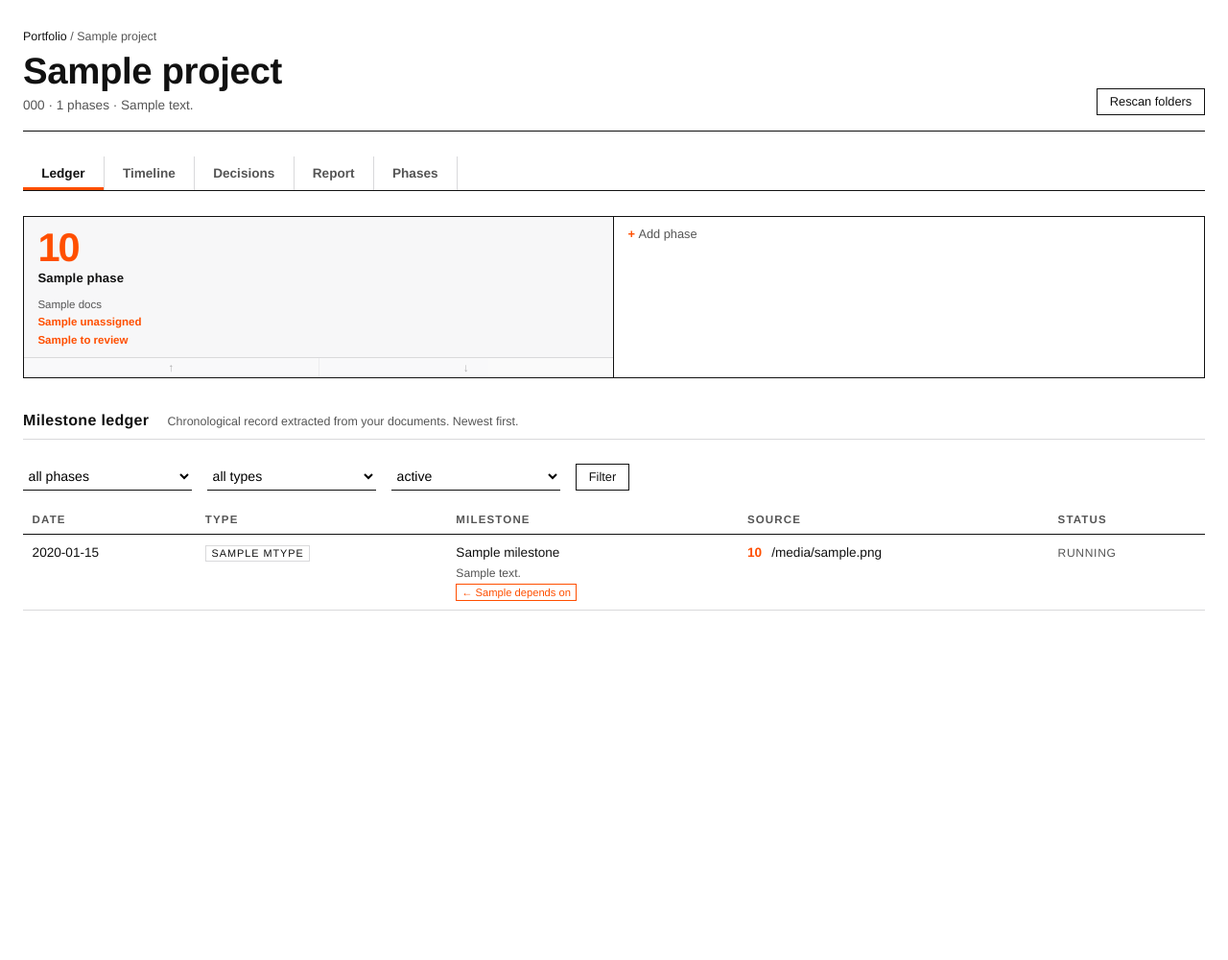
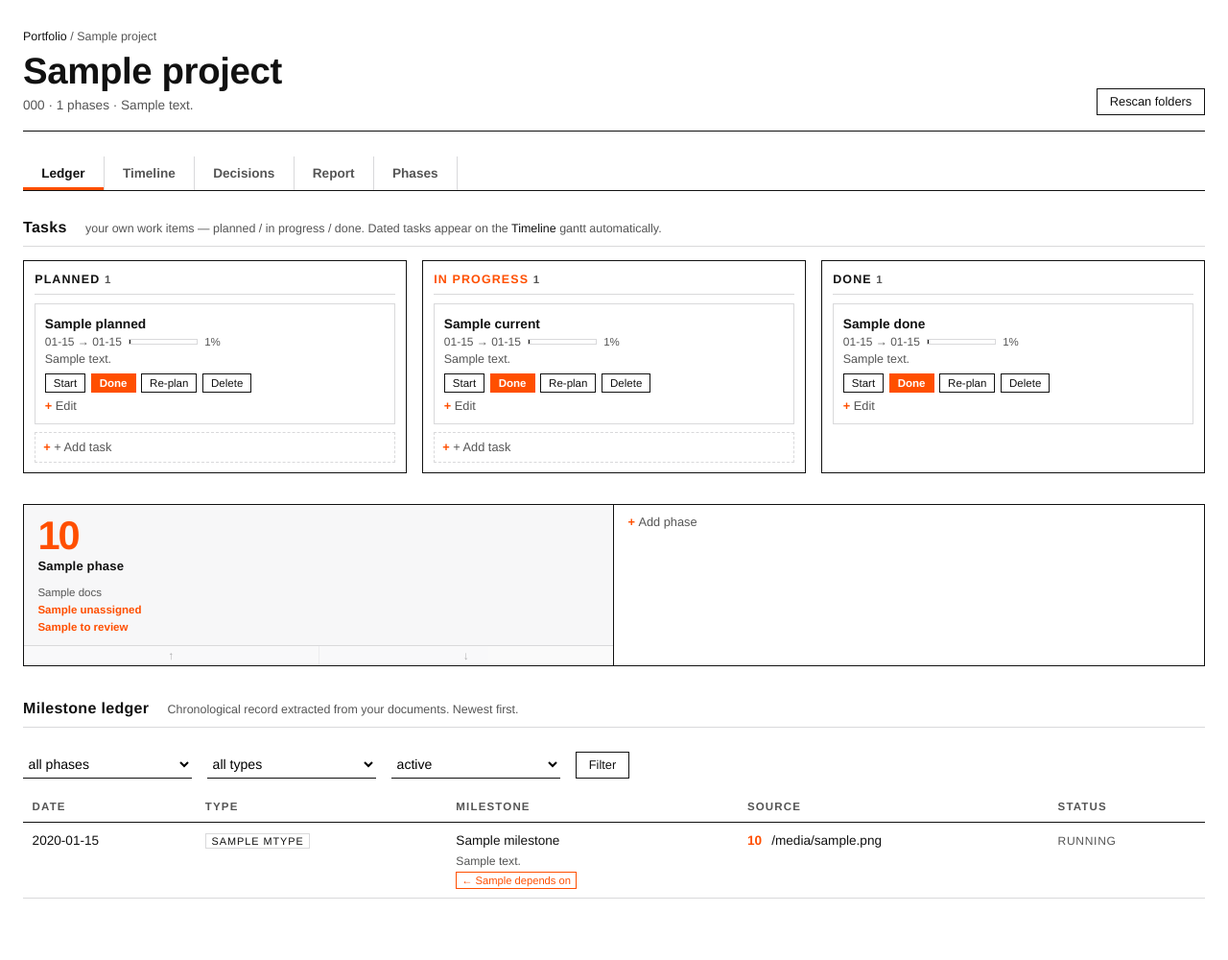
Before and after one commit to Zhou-Joe/workbench, a Django app: template hub/templates/hub/project.html in a window 1280 px wide. Shown: the part 73-1073 px from the top of the page at 96% size. Before the commit the page ends 709 px from the top, so only its background shows below. Run offline with Django 5.2, Linux system fonts and the light colour scheme; the template is opened without the code that fills it: most values are stand-ins (such as "Sample title", 1, 10 or a date in 2020).

Commit message:
Task board on project page: planned/current/done columns with user CRUD, time-progress bars and overdue flags; gantt renders task bars + today line on a shared date scale

```diff
--- a/hub/static/hub/css/main.css
+++ b/hub/static/hub/css/main.css
@@ -200,7 +200,45 @@ mark { background: #ffe3d6; color: inherit; padding: 0 0.1em; }
 .gdot-issue, .gdot-risk, .gdot-action { fill: var(--accent); }
 .gdot-blocked { fill: var(--paper); stroke: var(--accent); stroke-width: 3; }
 .garrow { fill: none; stroke: var(--ink); stroke-width: 1.2; }
-.gantt-legend { display: flex; gap: 1rem; align-items: center; font-size: 0.75rem; color: var(--ink-soft); margin-top: 0.6rem; }
+.gtask { stroke: var(--ink); stroke-width: 1; }
+.gtask-done { fill: var(--ink); }
+.gtask-current { fill: var(--accent); }
+.gtask-planned { fill: var(--paper); stroke-dasharray: 3 2; }
+.glabel-task { fill: var(--ink-soft); }
+.gtoday { stroke: var(--accent); stroke-width: 1; stroke-dasharray: 4 3; }
+.gtoday-label { font-size: 10px; fill: var(--accent); font-weight: 700; font-family: var(--sans); }
+.gtask-legend { display: inline-block; width: 18px; height: 9px; border: 1px solid var(--ink); }
+.gtask-legend.gtask-current, svg .gtask-current { background: var(--accent); }
+.gtask-legend.gtask-done { background: var(--ink); }
+.gtask-legend.gtask-planned { background: var(--paper); border-style: dashed; }
+
+/* ---------- task board ---------- */
+
+.taskboard { margin-bottom: 2rem; }
+.taskcols { display: grid; grid-template-columns: repeat(3, minmax(0, 1fr)); gap: 1rem; }
+.taskcol { border: var(--hairline); padding: 0.6rem 0.7rem; display: flex; flex-direction: column; gap: 0.55rem; min-height: 6rem; }
+.taskcol h3 {
+  font-size: 0.78rem; text-transform: uppercase; letter-spacing: 0.09em;
+  border-bottom: var(--hairline-soft); padding-bottom: 0.35rem;
+}
+.taskcol-current h3 { color: var(--accent); }
+.taskcard { border: var(--hairline-soft); padding: 0.5rem 0.6rem; background: var(--paper); }
+.taskcard.task-overdue { border-color: var(--accent); }
+.task-title { font-size: 0.86rem; font-weight: 600; }
+.task-dates { font-size: 0.75rem; color: var(--ink-soft); display: flex; gap: 0.45rem; align-items: center; flex-wrap: wrap; }
+.task-notes { font-size: 0.78rem; color: var(--ink-soft); }
+.tprog { display: inline-block; width: 4.5rem; height: 6px; border: var(--hairline-soft); position: relative; }
+.tprog-fill { position: absolute; inset: 0 auto 0 0; background: var(--ink); }
+.tprog-fill.tprog-overdue { background: var(--accent); }
+.task-actions { display: flex; gap: 0.35rem; flex-wrap: wrap; margin-top: 0.35rem; }
+.task-actions button { font-size: 0.72rem; padding: 0.2rem 0.5rem; }
+.task-edit { margin-top: 0.3rem; border: none; padding: 0; }
+.task-edit form { display: grid; gap: 0.5rem; max-width: 24rem; border: none; padding: 0; margin-top: 0.4rem; }
+.task-add { border: 1px dashed var(--hairline-soft); padding: 0.35rem 0.5rem; border: 1px dashed #d9d9db; }
+.task-add form { display: grid; gap: 0.5rem; border: none; padding: 0; margin-top: 0.4rem; max-width: none; }
+.task-add-row { display: grid; grid-template-columns: 1fr 1fr; gap: 0.6rem; }
+
+.gantt-legend { display: flex; gap: 1rem; align-items: center; font-size: 0.75rem; color: var(--ink-soft); margin-top: 0.6rem; flex-wrap: wrap; }
 .gantt-legend .gdot { display: inline-block; width: 10px; height: 10px; border-radius: 0; }
 
 .depchip {
--- /dev/null
+++ b/hub/templates/hub/_task_add.html
@@ -0,0 +1,15 @@
+<details class="task-add">
+  <summary>+ Add task</summary>
+  <form hx-post="{% url 'hub:task_new' project.slug %}"
+        hx-target="#taskboard" hx-select="#taskboard" hx-swap="outerHTML"
+        hx-on::after-request="if(event.detail.successful) this.reset()">
+    <input type="hidden" name="status" value="{{ status_value }}">
+    <label>Title <input type="text" name="title" required placeholder="e.g. Close out vendor weld report"></label>
+    <div class="task-add-row">
+      <label>Start <input type="date" name="start_date"></label>
+      <label>End <input type="date" name="end_date"></label>
+    </div>
+    <label>Notes <input type="text" name="notes" placeholder="optional"></label>
+    <button type="submit" class="primary">Add</button>
+  </form>
+</details>
--- /dev/null
+++ b/hub/templates/hub/_task_card.html
@@ -0,0 +1,48 @@
+<article class="taskcard status-{{ t.status }} {% if t.overdue %}task-overdue{% endif %}">
+  <div class="taskcard-head">
+    <span class="task-title">{{ t.title }}</span>
+  </div>
+  {% if t.start_date or t.end_date %}
+  <div class="task-dates num">
+    {{ t.start_date|date:"m-d"|default:"—" }} → {{ t.end_date|date:"m-d"|default:"?" }}
+    {% if t.percent is not None %}
+    <span class="tprog"><span class="tprog-fill {% if t.overdue %}tprog-overdue{% endif %}" style="width: {{ t.percent }}%"></span></span>
+    <span class="mini num">{{ t.percent }}%</span>
+    {% endif %}
+    {% if t.overdue %}<span class="badge badge-over">overdue</span>{% endif %}
+  </div>
+  {% endif %}
+  {% if t.notes %}<p class="task-notes">{{ t.notes }}</p>{% endif %}
+
+  <div class="task-actions">
+    {% if t.status != "current" %}
+    <button hx-post="{% url 'hub:task_status' t.pk %}" hx-vals='{"status": "current"}'
+            hx-target="#taskboard" hx-select="#taskboard" hx-swap="outerHTML"
+            hx-confirm="Start working on “{{ t.title }}”?">Start</button>
+    {% endif %}
+    {% if t.status != "done" %}
+    <button class="primary" hx-post="{% url 'hub:task_status' t.pk %}" hx-vals='{"status": "done"}'
+            hx-target="#taskboard" hx-select="#taskboard" hx-swap="outerHTML"
+            hx-confirm="Mark “{{ t.title }}” as done?">Done</button>
+    {% endif %}
+    {% if t.status != "planned" %}
+    <button hx-post="{% url 'hub:task_status' t.pk %}" hx-vals='{"status": "planned"}'
+            hx-target="#taskboard" hx-select="#taskboard" hx-swap="outerHTML">Re-plan</button>
+    {% endif %}
+    <button hx-post="{% url 'hub:task_delete' t.pk %}"
+            hx-target="#taskboard" hx-select="#taskboard" hx-swap="outerHTML"
+            hx-confirm="Delete task “{{ t.title }}”? This cannot be undone.">Delete</button>
+  </div>
+
+  <details class="task-edit">
+    <summary>Edit</summary>
+    <form hx-post="{% url 'hub:task_edit' t.pk %}"
+          hx-target="#taskboard" hx-select="#taskboard" hx-swap="outerHTML">
+      <label>Title <input type="text" name="title" value="{{ t.title }}" required></label>
+      <label>Start <input type="date" name="start_date" value="{{ t.start_date|date:'Y-m-d' }}"></label>
+      <label>End <input type="date" name="end_date" value="{{ t.end_date|date:'Y-m-d' }}"></label>
+      <label>Notes <input type="text" name="notes" value="{{ t.notes }}"></label>
+      <button type="submit">Save</button>
+    </form>
+  </details>
+</article>
--- /dev/null
+++ b/hub/templates/hub/_tasks_panel.html
@@ -0,0 +1,29 @@
+{% load rph_extras %}
+<section class="taskboard" id="taskboard"
+         hx-get="{% url 'hub:task_panel' project.slug %}"
+         hx-select="#taskboard"
+         hx-swap="outerHTML"
+         hx-trigger="rph:tick from:body, every 60s">
+  <div class="section-head">
+    <h2>Tasks</h2>
+    <span class="hint">your own work items — planned / in progress / done. Dated tasks appear on the
+      <a href="{% url 'hub:project_timeline' project.slug %}">Timeline</a> gantt automatically.</span>
+  </div>
+
+  <div class="taskcols">
+    <div class="taskcol taskcol-planned">
+      <h3>Planned <span class="mini num">{{ planned|length }}</span></h3>
+      {% for t in planned %}{% include "hub/_task_card.html" %}{% endfor %}
+      {% include "hub/_task_add.html" with status_value="planned" %}
+    </div>
+    <div class="taskcol taskcol-current">
+      <h3>In progress <span class="mini num">{{ current|length }}</span></h3>
+      {% for t in current %}{% include "hub/_task_card.html" %}{% endfor %}
+      {% include "hub/_task_add.html" with status_value="current" %}
+    </div>
+    <div class="taskcol taskcol-done">
+      <h3>Done <span class="mini num">{{ done|length }}</span></h3>
+      {% for t in done %}{% include "hub/_task_card.html" %}{% endfor %}
+    </div>
+  </div>
+</section>
--- a/hub/templates/hub/project.html
+++ b/hub/templates/hub/project.html
@@ -17,6 +17,7 @@
 </div>
 
 {% include "hub/_project_tabs.html" with active_tab="ledger" %}
+{% include "hub/_tasks_panel.html" %}
 
 {% include "hub/_phase_rail.html" %}
 
--- a/hub/views/__init__.py
+++ b/hub/views/__init__.py
@@ -24,6 +24,7 @@ from .download import download_file, download_folder, download_zip
 from .jobs import job_retry, jobs
 from .palette import palette
 from .preview import preview
+from .tasks import task_delete, task_edit, task_new, task_panel, task_status
 from .timeline import project_calendar, project_timeline
 from .milestones import milestone_action, milestone_edit
 from .settings_view import lm_status, settings_view
@@ -64,6 +65,11 @@ __all__ = [
     "palette",
     "project_calendar",
     "project_timeline",
+    "task_panel",
+    "task_new",
+    "task_status",
+    "task_edit",
+    "task_delete",
     "jobs",
     "job_retry",
     "settings_view",
--- a/hub/views/project.py
+++ b/hub/views/project.py
@@ -63,6 +63,9 @@ def _ledger_context(request, project, notice=""):
 def project_detail(request, slug):
     project = get_object_or_404(Project, slug=slug)
     context = _ledger_context(request, project)
+    from .tasks import tasks_context
+
+    context.update(tasks_context(project))
     if request.headers.get("HX-Request"):
         return render(request, "hub/_ledger.html", context)
     return render(request, "hub/project.html", context)
```
Also changed, not shown: hub/admin.py (+7 -0 lines), hub/models.py (+56 -0 lines), hub/templates/hub/timeline.html (+16 -4 lines), hub/tests/test_tasks.py (added, +105 -0 lines), hub/urls.py (+9 -0 lines), hub/views/tasks.py (added, +85 -0 lines), hub/views/timeline.py (+61 -26 lines), hub/migrations/0006_task.py (added).
